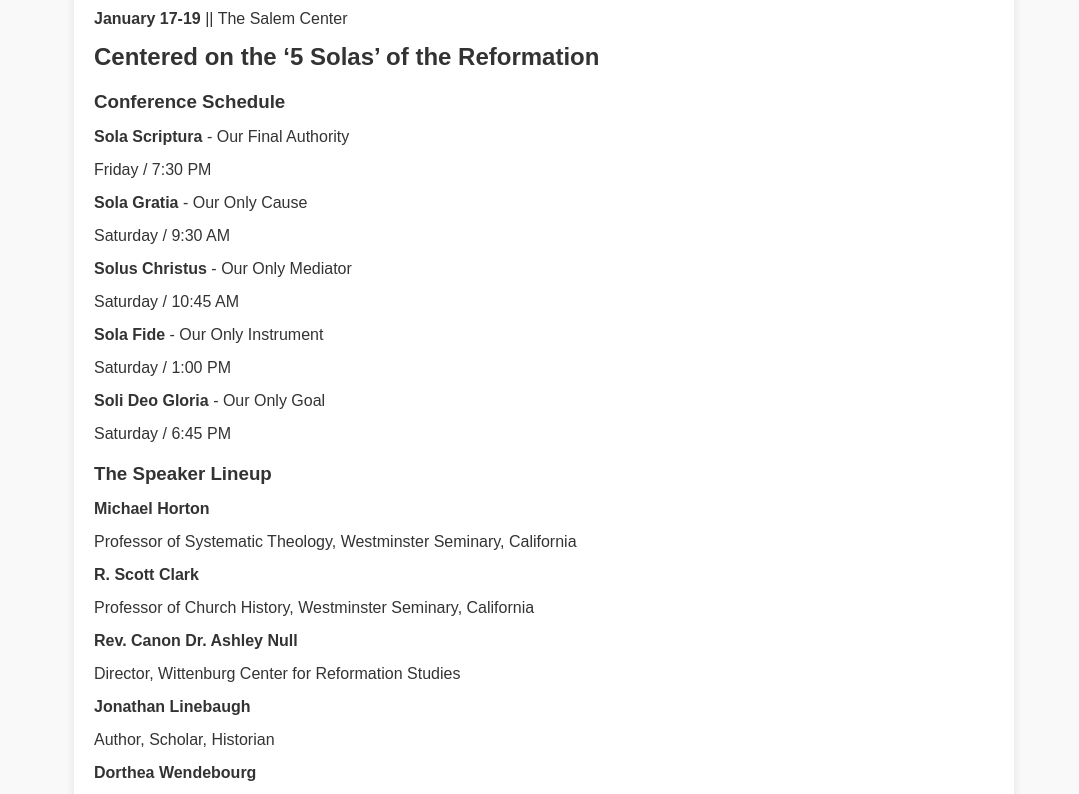
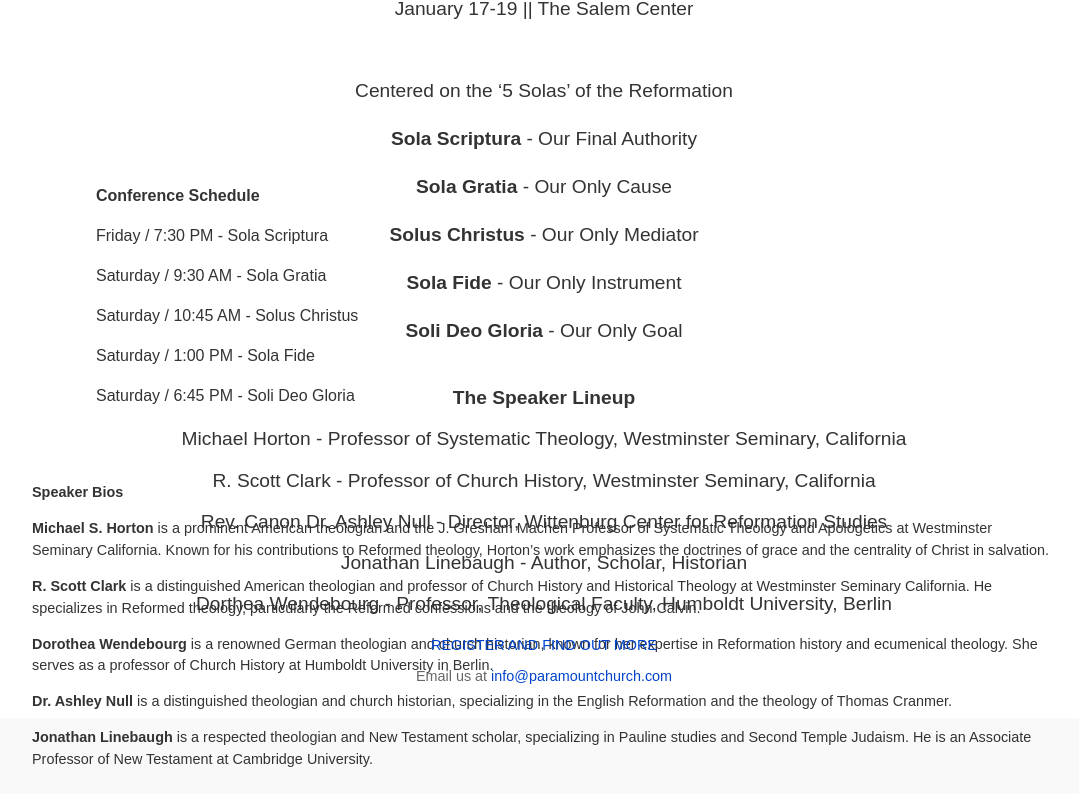
Before and after one commit to CraftedContent/crafted_special_events.gitup.io, a plain HTML site: page index.html in a window 1280 px wide. Shown: the part 82-876 px from the top of the page, without its empty margins (96-1175 px from the left). Drawn offline with Linux system fonts and the light colour scheme.

Commit message:
Update index.html

```diff
--- a/index.html
+++ b/index.html
@@ -8,43 +8,96 @@
         body {
             font-family: Arial, sans-serif;
             margin: 0;
-            padding: 20px;
+            padding: 0;
             background-color: #f9f9f9;
             color: #333;
+            position: relative;
+            height: 100vh;
+            overflow: hidden;
+        }
+        .background {
+            position: absolute;
+            top: 0;
+            left: 0;
+            width: 100%;
+            height: 100%;
+            background: #fff;
+            z-index: -1;
         }
         .container {
-            max-width: 900px;
-            margin: 0 auto;
-            background: #fff;
+            position: relative;
+            width: 100%;
+            height: 100%;
             padding: 20px;
-            border-radius: 8px;
-            box-shadow: 0 0 10px rgba(0, 0, 0, 0.1);
-        }
-        h1, h2, h3, h4, p {
-            margin: 0 0 15px;
+            box-sizing: border-box;
         }
         h1 {
+            position: absolute;
+            top: 40px;
+            left: 50%;
+            transform: translateX(-50%);
             font-size: 2em;
             text-align: center;
             color: #0044cc;
+            margin: 0;
         }
-        h2 {
-            font-size: 1.5em;
-            color: #333;
+        .date-location {
+            position: absolute;
+            top: 80px;
+            left: 50%;
+            transform: translateX(-50%);
+            font-size: 1.2em;
+            text-align: center;
+            margin: 0;
         }
-        .schedule, .speakers {
-            margin: 20px 0;
+        .solas {
+            position: absolute;
+            top: 140px;
+            left: 50%;
+            transform: translateX(-50%);
+            width: 70%;
+            text-align: center;
+            font-size: 1.2em;
+            line-height: 1.5;
+            margin: 0;
         }
-        .speaker {
-            margin: 15px 0;
+        .schedule {
+            position: absolute;
+            top: 250px;
+            left: 50%;
+            transform: translateX(-50%);
+            width: 70%;
+            text-align: left;
+            font-size: 1em;
+            line-height: 1.5;
+            margin: 0;
         }
-        .speaker h3 {
+        .speakers {
+            position: absolute;
+            top: 450px;
+            left: 50%;
+            transform: translateX(-50%);
+            width: 70%;
+            text-align: center;
+            font-size: 1.2em;
             margin: 0;
-            color: #0044cc;
+        }
+        .speaker-bios {
+            position: absolute;
+            top: 550px;
+            left: 50%;
+            transform: translateX(-50%);
+            width: 80%;
+            font-size: 0.9em;
+            line-height: 1.5;
+            margin: 0;
         }
         .footer {
+            position: absolute;
+            bottom: 20px;
+            left: 50%;
+            transform: translateX(-50%);
             text-align: center;
-            margin-top: 40px;
             font-size: 0.9em;
             color: #666;
         }
@@ -56,47 +109,50 @@
 </head>
 <body>
 
+<div class="background"></div>
+
 <div class="container">
     <h1>re-Formation Conference 2025</h1>
-    <p><strong>January 17-19</strong> || The Salem Center</p>
+    <p class="date-location">January 17-19 || The Salem Center</p>
 
-    <h2>Centered on the ‘5 Solas’ of the Reformation</h2>
+    <div class="solas">
+        <p>Centered on the ‘5 Solas’ of the Reformation</p>
+        <p><strong>Sola Scriptura</strong> - Our Final Authority</p>
+        <p><strong>Sola Gratia</strong> - Our Only Cause</p>
+        <p><strong>Solus Christus</strong> - Our Only Mediator</p>
+        <p><strong>Sola Fide</strong> - Our Only Instrument</p>
+        <p><strong>Soli Deo Gloria</strong> - Our Only Goal</p>
+    </div>
+
     <div class="schedule">
-        <h3>Conference Schedule</h3>
-        <p><strong>Sola Scriptura</strong> - Our Final Authority</p>
-        <p>Friday / 7:30 PM</p>
-        <p><strong>Sola Gratia</strong> - Our Only Cause</p>
-        <p>Saturday / 9:30 AM</p>
-        <p><strong>Solus Christus</strong> - Our Only Mediator</p>
-        <p>Saturday / 10:45 AM</p>
-        <p><strong>Sola Fide</strong> - Our Only Instrument</p>
-        <p>Saturday / 1:00 PM</p>
-        <p><strong>Soli Deo Gloria</strong> - Our Only Goal</p>
-        <p>Saturday / 6:45 PM</p>
+        <p><strong>Conference Schedule</strong></p>
+        <p>Friday / 7:30 PM - Sola Scriptura</p>
+        <p>Saturday / 9:30 AM - Sola Gratia</p>
+        <p>Saturday / 10:45 AM - Solus Christus</p>
+        <p>Saturday / 1:00 PM - Sola Fide</p>
+        <p>Saturday / 6:45 PM - Soli Deo Gloria</p>
     </div>
 
     <div class="speakers">
-        <h3>The Speaker Lineup</h3>
-        <div class="speaker">
-            <h4>Michael Horton</h4>
-            <p>Professor of Systematic Theology, Westminster Seminary, California</p>
-        </div>
-        <div class="speaker">
-            <h4>R. Scott Clark</h4>
-            <p>Professor of Church History, Westminster Seminary, California</p>
-        </div>
-        <div class="speaker">
-            <h4>Rev. Canon Dr. Ashley Null</h4>
-            <p>Director, Wittenburg Center for Reformation Studies</p>
-        </div>
-        <div class="speaker">
-            <h4>Jonathan Linebaugh</h4>
-            <p>Author, Scholar, Historian</p>
-        </div>
-        <div class="speaker">
-            <h4>Dorthea Wendebourg</h4>
-            <p>Professor, Theological Faculty, Humboldt University, Berlin</p>
-        </div>
+        <p><strong>The Speaker Lineup</strong></p>
+        <p>Michael Horton - Professor of Systematic Theology, Westminster Seminary, California</p>
+        <p>R. Scott Clark - Professor of Church History, Westminster Seminary, California</p>
+        <p>Rev. Canon Dr. Ashley Null - Director, Wittenburg Center for Reformation Studies</p>
+        <p>Jonathan Linebaugh - Author, Scholar, Historian</p>
+        <p>Dorthea Wendebourg - Professor, Theological Faculty, Humboldt University, Berlin</p>
+    </div>
+
+    <div class="speaker-bios">
+        <p><strong>Speaker Bios</strong></p>
+        <p><strong>Michael S. Horton</strong> is a prominent American theologian and the J. Gresham Machen Professor of Systematic Theology and Apologetics at Westminster Seminary California. Known for his contributions to Reformed theology, Horton’s work emphasizes the doctrines of grace and the centrality of Christ in salvation.</p>
+
+        <p><strong>R. Scott Clark</strong> is a distinguished American theologian and professor of Church History and Historical Theology at Westminster Seminary California. He specializes in Reformed theology, particularly the Reformed confessions and the theology of John Calvin.</p>
+
+        <p><strong>Dorothea Wendebourg</strong> is a renowned German theologian and church historian, known for her expertise in Reformation history and ecumenical theology. She serves as a professor of Church History at Humboldt University in Berlin.</p>
+
+        <p><strong>Dr. Ashley Null</strong> is a distinguished theologian and church historian, specializing in the English Reformation and the theology of Thomas Cranmer.</p>
+
+        <p><strong>Jonathan Linebaugh</strong> is a respected theologian and New Testament scholar, specializing in Pauline studies and Second Temple Judaism. He is an Associate Professor of New Testament at Cambridge University.</p>
     </div>
 
     <div class="footer">
```
